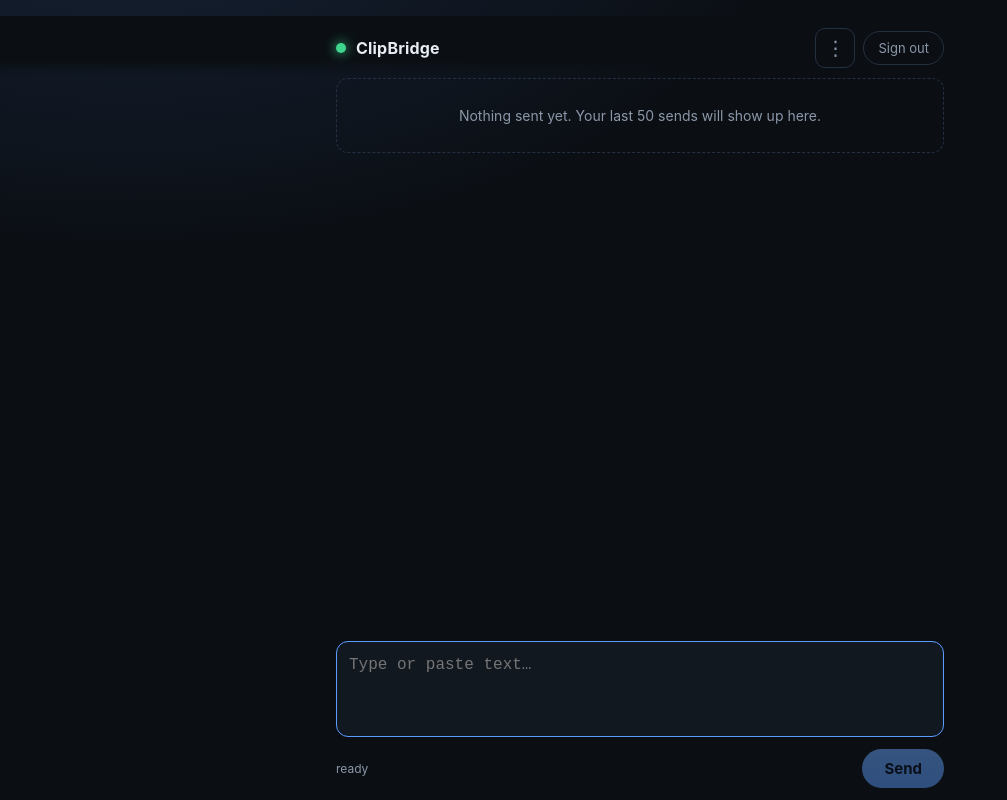
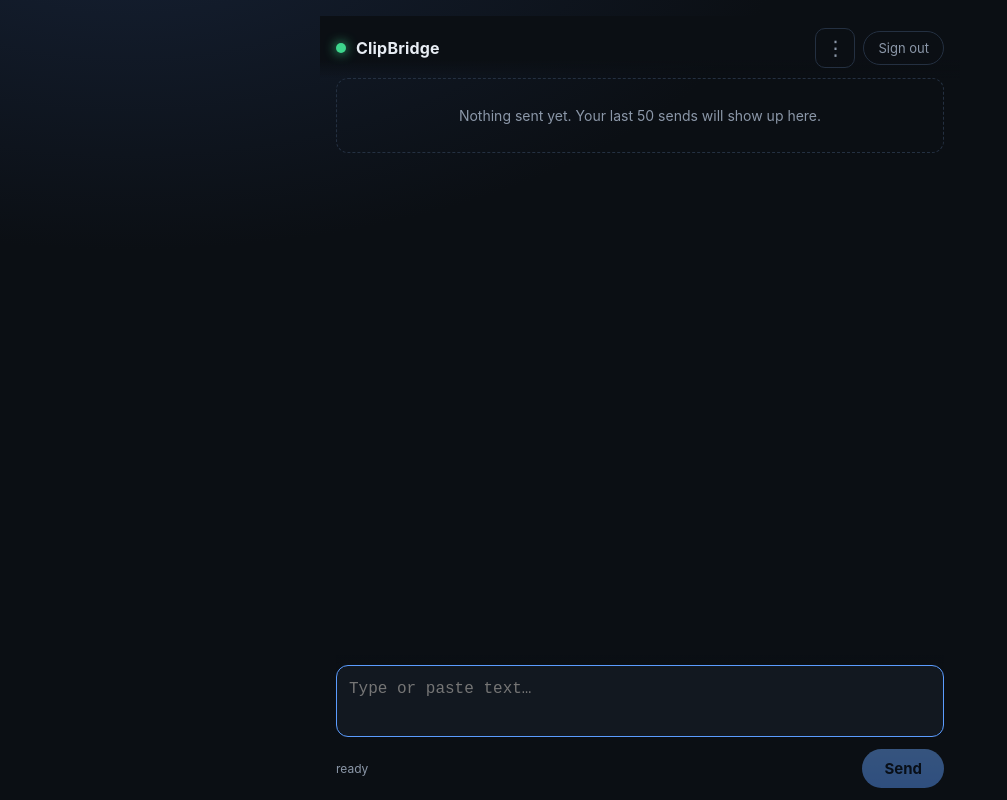
Before and after one commit to yacfish/clipbridge, a React (Vite) app: page / in a window 1280 px wide. Both pictures are taken after typing "Sample" into the empty fields and a click on the button "Save". Shown: the whole page, without its empty margins (0-1007 px from the left). Built offline with nearby package versions, Linux system fonts and the light colour scheme.

Commit message:
Grow the composer with the draft and use a return key.
The text box expands until it reaches the header, then older lines scroll off the top. Enter inserts a newline instead of showing a send key.

```diff
--- a/src/App.jsx
+++ b/src/App.jsx
@@ -50,6 +50,7 @@
   const [menuOpen, setMenuOpen] = useState(false);
   const taRef = useRef(null);
   const chatRef = useRef(null);
+  const appRef = useRef(null);
   const touchRef = useRef({ id: null, x: 0, y: 0, dx: 0 });
 
   useEffect(() => {
@@ -174,6 +175,57 @@
     if (el) el.scrollTop = el.scrollHeight;
   }, [history, token]);
 
+  // Grow the composer with the draft until it reaches the header. After that,
+  // the box scrolls and older lines leave at the top.
+  useEffect(() => {
+    if (!token) return undefined;
+    const vv = window.visualViewport;
+
+    const fit = () => {
+      const app = appRef.current;
+      const ta = taRef.current;
+      if (!app || !ta) return;
+      if (vv) {
+        app.style.height = `${vv.height}px`;
+        app.style.transform = `translateY(${vv.offsetTop}px)`;
+      }
+      const composer = ta.closest('.composer');
+      const bar = composer?.querySelector('.composer-bar');
+      const header = app.querySelector('.top');
+      const composerStyle = composer ? getComputedStyle(composer) : null;
+      const pad =
+        (parseFloat(composerStyle?.paddingTop) || 0) +
+        (parseFloat(composerStyle?.paddingBottom) || 0);
+      const barStyle = bar ? getComputedStyle(bar) : null;
+      const barHeight = bar
+        ? bar.offsetHeight + (parseFloat(barStyle.marginTop) || 0)
+        : 0;
+      const headerHeight = header ? header.offsetHeight : 0;
+      const max = Math.max(72, app.clientHeight - headerHeight - pad - barHeight);
+
+      ta.style.minHeight = '0px';
+      ta.style.height = '0px';
+      const needed = ta.scrollHeight;
+      ta.style.minHeight = '';
+      const next = Math.min(Math.max(needed, 72), max);
+      ta.style.height = `${next}px`;
+      ta.style.overflowY = needed > max ? 'auto' : 'hidden';
+      if (needed > max && ta.selectionStart === ta.value.length) {
+        ta.scrollTop = ta.scrollHeight;
+      }
+    };
+
+    fit();
+    vv?.addEventListener('resize', fit);
+    vv?.addEventListener('scroll', fit);
+    window.addEventListener('resize', fit);
+    return () => {
+      vv?.removeEventListener('resize', fit);
+      vv?.removeEventListener('scroll', fit);
+      window.removeEventListener('resize', fit);
+    };
+  }, [token, text]);
+
   if (!token) {
     return (
       <div className="app">
@@ -206,7 +258,7 @@
   }
 
   return (
-    <div className="app">
+    <div className="app" ref={appRef}>
       <header className="top">
         <div className="brand">
           <span className="dot" />
@@ -318,8 +370,8 @@
           value={text}
           onChange={(e) => setText(e.target.value)}
           placeholder="Type or paste text…"
-          rows={3}
-          enterKeyHint="send"
+          rows={1}
+          enterKeyHint="enter"
         />
         <div className="composer-bar">
           <span className="hint">{text.trim() ? `${text.trim().length} chars` : 'ready'}</span>
--- a/src/styles.css
+++ b/src/styles.css
@@ -15,8 +15,8 @@
 
 * { box-sizing: border-box; margin: 0; padding: 0; }
 
-html, body, #root { height: 100%; min-height: 100dvh; }
-html, body { overflow-x: clip; }
+html, body, #root { height: 100%; height: 100dvh; }
+html, body { overflow: hidden; }
 html { background-color: var(--bg); }
 
 body {
@@ -29,10 +29,12 @@
 .app {
   max-width: 640px;
   margin: 0 auto;
-  min-height: 100%;
+  height: 100%;
+  min-height: 0;
   display: flex;
   flex-direction: column;
   padding: 0 16px 0;
+  overflow: hidden;
 }
 
 /* ---------- top bar ---------- */
@@ -142,6 +144,7 @@
 /* ---------- chat thread ---------- */
 .chat {
   flex: 1;
+  min-height: 0;
   overflow-y: auto;
   padding-bottom: 12px;
 }
@@ -238,7 +241,7 @@
   width: 100%;
   resize: none;
   min-height: 72px;
-  max-height: 200px;
+  overflow-y: hidden;
   background: var(--bg-2);
   border: 1px solid var(--border);
   border-radius: 12px;
```
